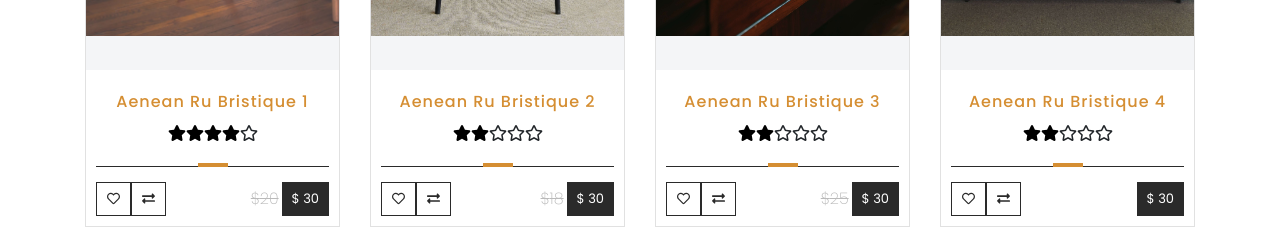
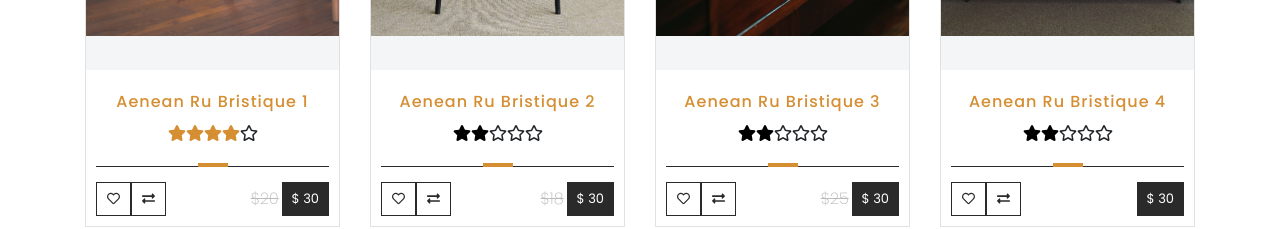
Before and after one commit to iMdPd/reactTeamProject, a React (Create React App) app: page / in a window 1280 px wide. Shown: the part 940-1169 px from the top of the page. Built offline with nearby package versions, Linux system fonts and the light colour scheme.

Commit message:
Fix files as suggested and add final task

```diff
--- a/src/components/common/ProductBox/ProductBox.js
+++ b/src/components/common/ProductBox/ProductBox.js
@@ -12,11 +12,18 @@ import { faStar as farStar, faHeart } from '@fortawesome/free-regular-svg-icons'
 import Button from '../Button/Button';
 import StarRating from '../../features/StarRating/StarRating';
 
-const ProductBox = ({ name, price, promo, stars, oldPrice, id, defaultUserRating }) => {
-  const [userRating, setUserRating] = useState(defaultUserRating);
+const ProductBox = ({
+  name,
+  price,
+  promo,
+  stars,
+  oldPrice,
+  id,
+  userRating: initialUserRating,
+}) => {
+  const [userRating, setUserRating] = useState(initialUserRating || 0);
 
   const handleRatingChange = (productId, newRating) => {
-    console.log('You gave', productId, 'rating of:', newRating, 'stars');
     setUserRating(newRating);
   };
 
@@ -75,7 +82,7 @@ ProductBox.propTypes = {
   stars: PropTypes.number,
   oldPrice: PropTypes.number,
   id: PropTypes.string,
-  defaultUserRating: PropTypes.number,
+  userRating: PropTypes.number,
 };
 
 export default ProductBox;
--- a/src/components/features/NewFurniture/NewFurniture.js
+++ b/src/components/features/NewFurniture/NewFurniture.js
@@ -69,7 +69,7 @@ class NewFurniture extends React.Component {
           <div className='row'>
             {categoryProducts.slice(activePage * 8, (activePage + 1) * 8).map(item => (
               <div key={item.id} className='col-12 col-sm-6 col-lg-3'>
-                <ProductBox {...item} defaultUserRating={item.userRating} />
+                <ProductBox {...item} />
               </div>
             ))}
           </div>
--- a/src/components/features/StarRating/StarRating.js
+++ b/src/components/features/StarRating/StarRating.js
@@ -21,6 +21,8 @@ const StarRating = ({ defaultRating, clientRating, onRatingChange }) => {
     } else {
       if (starNumber <= rating && clicked) {
         return <FontAwesomeIcon icon={faStar} className={styles.clickedStar} />;
+      } else if (starNumber <= rating && clientRating !== 0) {
+        return <FontAwesomeIcon icon={faStar} className={styles.userRatedStar} />;
       } else if (starNumber <= rating) {
         return <FontAwesomeIcon icon={faStar} className={styles.defaultStar} />;
       } else {
--- a/src/components/features/StarRating/StarRating.module.scss
+++ b/src/components/features/StarRating/StarRating.module.scss
@@ -20,3 +20,7 @@
 .clickedStar {
   color: $primary; // Kolor kremowy
 }
+
+.userRatedStar {
+  color: $primary; // Kolor kremowy
+}
```
